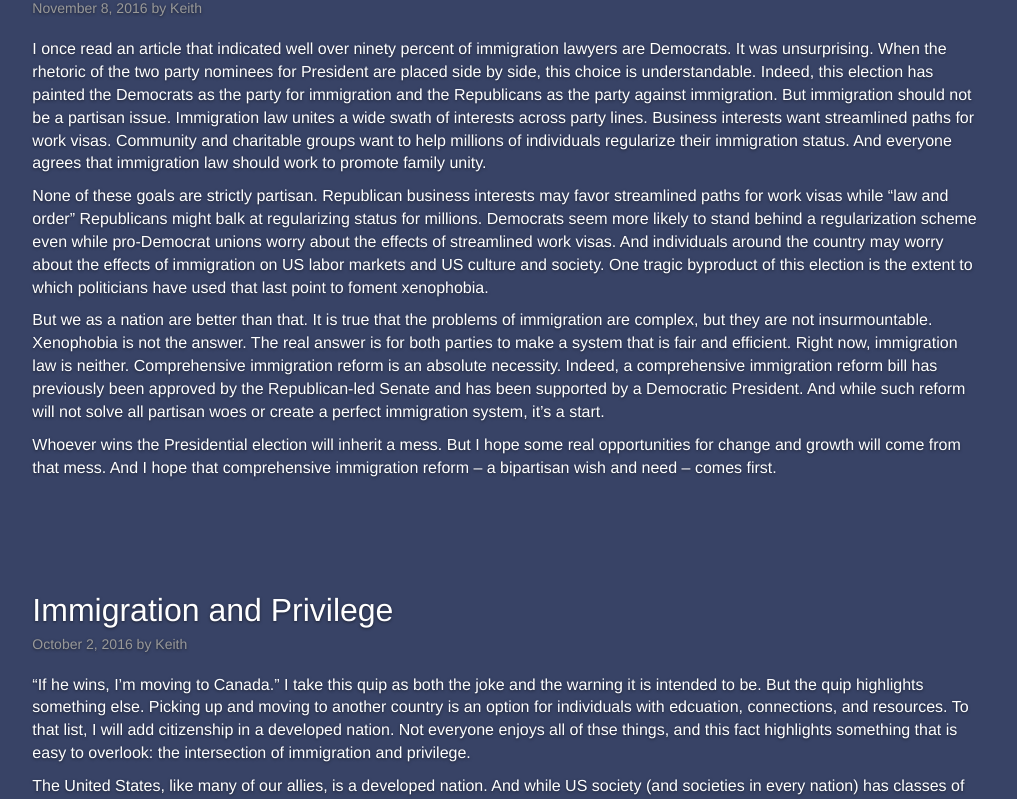
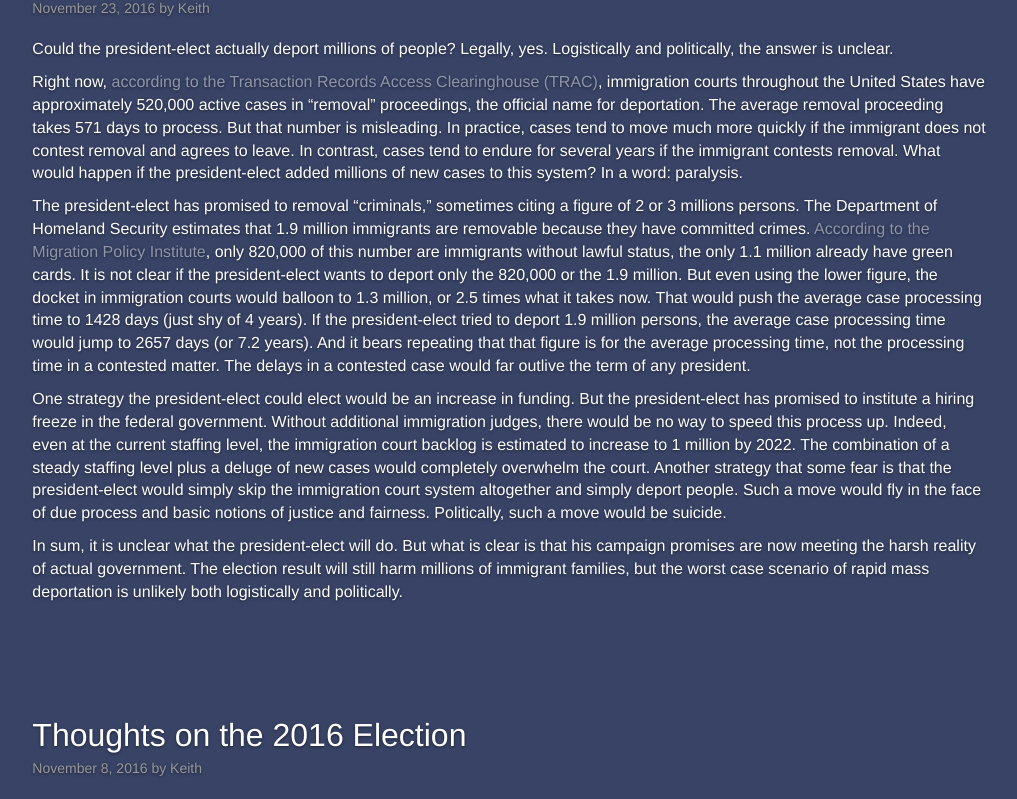
Before and after one commit to SouthamLaw/southamLaw.github.io, a plain HTML site: page news.html in a window 1280 px wide. Shown: the part 212-1011 px from the top of the page, without its empty margins (131-1148 px from the left). Drawn offline with nearby package versions, Linux system fonts and the light colour scheme.

Commit message:
New post

```diff
--- a/news.html
+++ b/news.html
@@ -50,6 +50,23 @@
       </div>
     </div>
   </nav>
+  <div class="container main-content">
+    <div class="row">
+      <div class="col-md-1"></div>
+      <div class="col-md-10">
+        <div class="blog-post">
+         <h1 class="blog-post-title">The (impossible) logistics of mass deportation</h1>
+         <p class="blog-post-meta">November 23, 2016 by Keith</p>
+        <p>Could the president-elect actually deport millions of people? Legally, yes. Logistically and politically, the answer is unclear.</p>
+        <p>Right now, <a href="http://immigrationimpact.com/2016/11/16/immigration-court-backlog-skyrocket-donald-trumps-plan/">according to the Transaction Records Access Clearinghouse (TRAC)</a>, immigration courts throughout the United States have approximately 520,000 active cases in “removal” proceedings, the official name for deportation. The average removal proceeding takes 571 days to process. But that number is misleading. In practice, cases tend to move much more quickly if the immigrant does not contest removal and agrees to leave. In contrast, cases tend to endure for several years if the immigrant contests removal. What would happen if the president-elect added millions of new cases to this system?  In a word: paralysis.</p>
+        <p>The president-elect has promised to removal “criminals,” sometimes citing a figure of 2 or 3 millions persons. The Department of Homeland Security estimates that 1.9 million immigrants are removable because they have committed crimes. <a href="http://www.migrationpolicy.org/news/unauthorized-immigrants-criminal-convictions-who-might-be-priority-removal">According to the Migration Policy Institute</a>, only 820,000 of this number are immigrants without lawful status, the only 1.1 million already have green cards. It is not clear if the president-elect wants to deport only the 820,000 or the 1.9 million. But even using the lower figure, the docket in immigration courts would balloon to 1.3 million, or 2.5 times what it takes now. That would push the average case processing time to 1428 days (just shy of 4 years). If the president-elect tried to deport 1.9 million persons, the average case processing time would jump to 2657 days (or 7.2 years). And it bears repeating that that figure is for the average processing time, not the processing time in a contested matter. The delays in a contested case would far outlive the term of any president.</p>
+        <p>One strategy the president-elect could elect would be an increase in funding. But the president-elect has promised to institute a hiring freeze in the federal government. Without additional immigration judges, there would be no way to speed this process up. Indeed, even at the current staffing level, the immigration court backlog is estimated to increase to 1 million by 2022. The combination of a steady staffing level plus a deluge of new cases would completely overwhelm the court. Another strategy that some fear is that the president-elect would simply skip the immigration court system altogether and simply deport people. Such a move would fly in the face of due process and basic notions of justice and fairness. Politically, such a move would be suicide.</p>
+        <p>In sum, it is unclear what the president-elect will do. But what is clear is that his campaign promises are now meeting the harsh reality of actual government. The election result will still harm millions of immigrant families, but the worst case scenario of rapid mass deportation is unlikely both logistically and politically.</p>
+        </div><!-- /.blog-post -->
+     </div>
+     <div class="col-md-1"></div>
+    </div>
+  </div>
   <div class="container main-content">
     <div class="row">
       <div class="col-md-1"></div>
```
